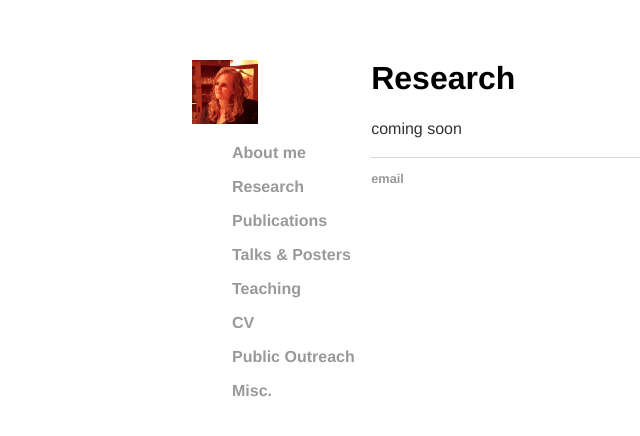
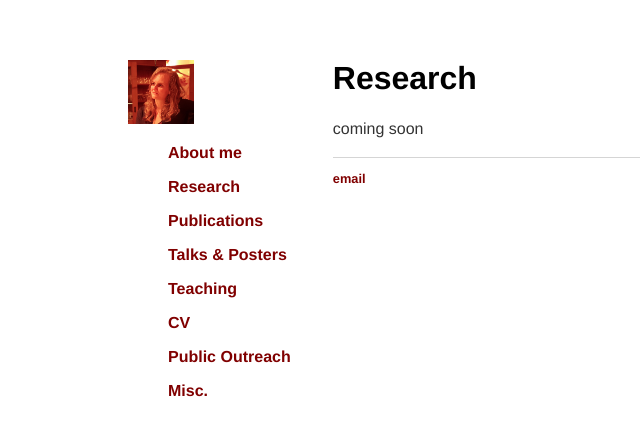
Before and after one commit to marieke-woensdregt/marieke-woensdregt.github.io, a Jekyll site: the page built from research/index.html, in a window 1280 px wide. Shown: the top 436 px of the page, without its empty margins (0-640 px from the left). Built offline with Jekyll 4.4.1, drawn with Linux system fonts in a browser that asks for light colours.

Commit message:
Update main.css

```diff
--- a/css/main.css
+++ b/css/main.css
@@ -1,6 +1,6 @@
 body {
     margin: 60px auto;
-    width: 70%;
+    width: 80%;
 }
 nav ul, footer ul {
     font-family:'Helvetica', 'Arial', 'Sans-Serif';
@@ -15,7 +15,7 @@
 }
 a {
     text-decoration: none;
-    color: #999;
+    color: #800000;
 }
 a:hover {
     text-decoration: underline;
@@ -60,6 +60,6 @@
     clear: left;
     /* margin-left: 10px; */
     margin-bottom: 20px;
-    background-color: #696969;
+    background-color: #800000;
     position: absolute;
 }
```
